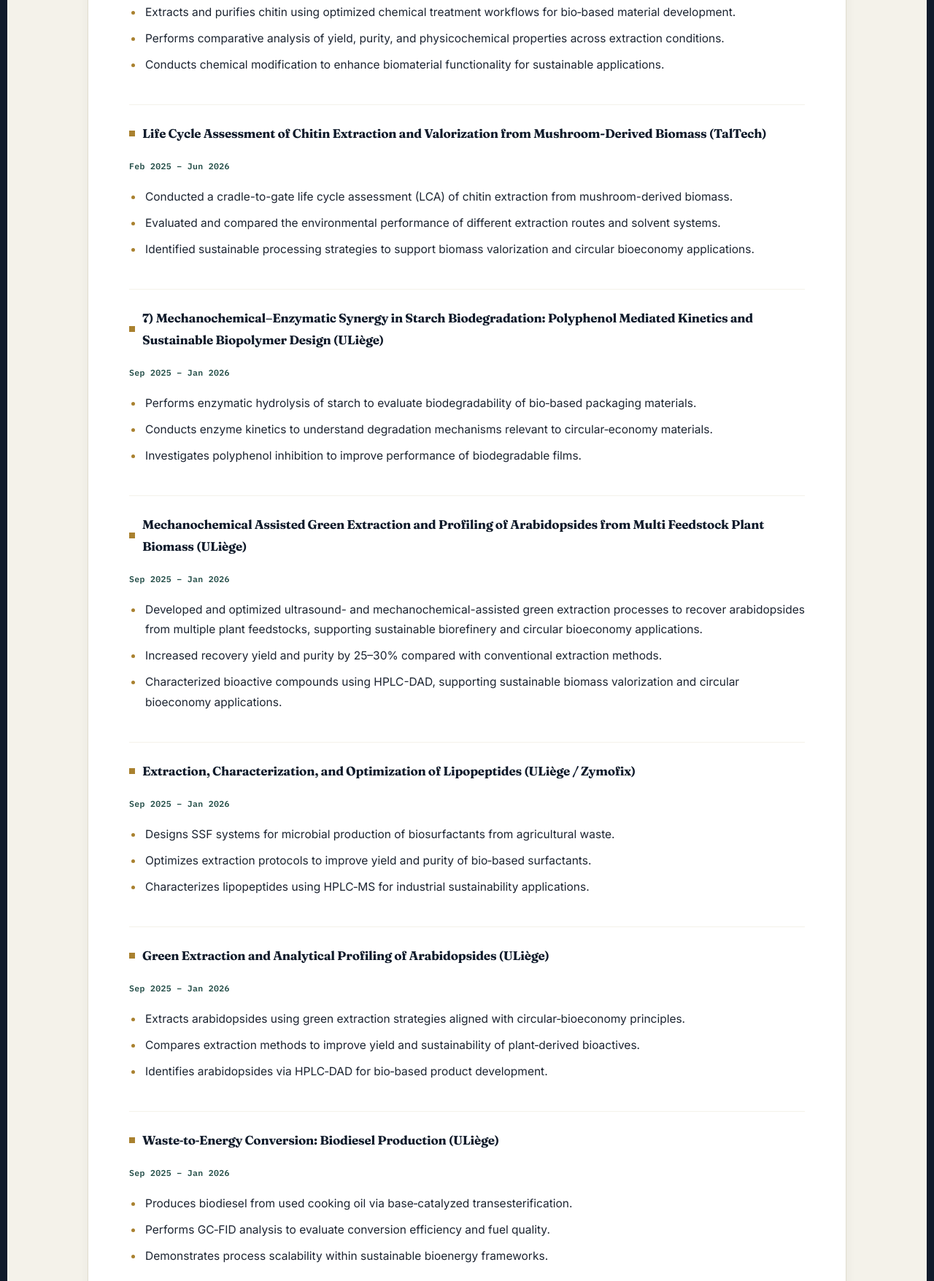
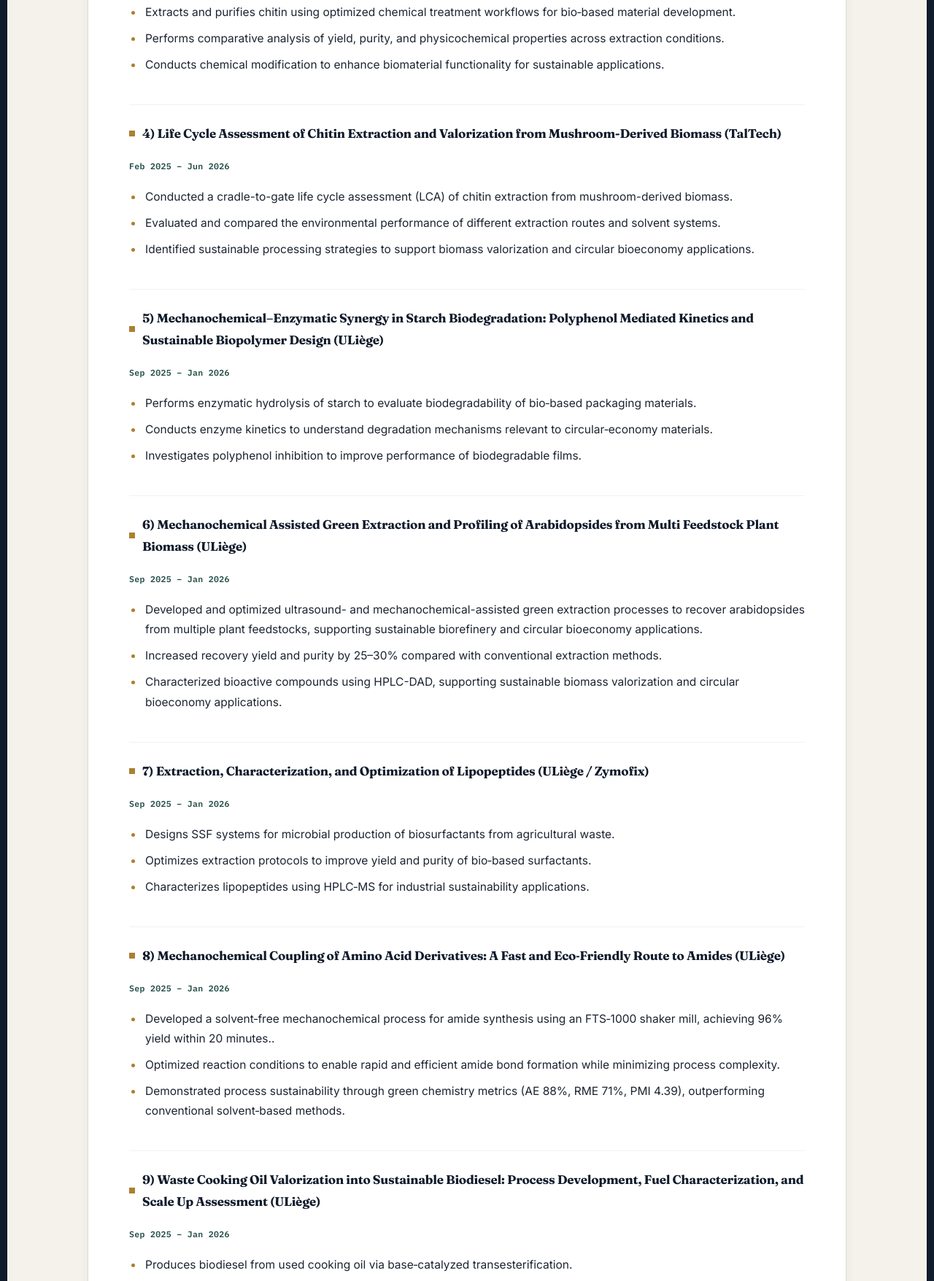
Before and after one commit to makhan7x-stack/muhammad-afaq-khan.github.io, a plain HTML site: page index.html in a window 1280 px wide. Shown: the part 6933-8689 px from the top of the page at 73% size. Drawn offline with Linux system fonts and the light colour scheme.

Commit message:
Update project numbering in index.html

```diff
--- a/index.html
+++ b/index.html
@@ -218,7 +218,7 @@
     <h2 class="section-title">Academic & Industrial Projects</h2>
 
     <div class="proj-block hover-card">
-        <h3>2)	Sustainability Project | Comprehensive LCA and TEA of Lab-Scale Lignin Extraction and PLA-Lignin Bio-composite Production (TalTech)</h3>
+        <h3>1)	Sustainability Project | Comprehensive LCA and TEA of Lab-Scale Lignin Extraction and PLA-Lignin Bio-composite Production (TalTech)</h3>
         <p><strong>May 2025 – September 2025</strong></p>
         <ul>
             <li>Conducts full LCA using OpenLCA to assess environmental impacts of lignin valorization within circular‑bioeconomy frameworks.</li>
@@ -229,7 +229,7 @@
     </div>
 
     <div class="proj-block hover-card">
-        <h3>1)	Green Line Project: Lignin based Advanced fillers for thermoplastics in 3D printing: A sustainable Approach to circular economy  (TalTech, URCA, ULiege)</h3>
+        <h3>2)	Green Line Project: Lignin based Advanced fillers for thermoplastics in 3D printing: A sustainable Approach to circular economy  (TalTech, URCA, ULiege)</h3>
         <p><strong>Aug 2024 – January 2026 </strong></p>
         <ul>
             <li>Develops biodegradable PLA‑lignin composites for sustainable additive manufacturing.</li>
@@ -249,7 +249,7 @@
     </div>
 
  <div class="proj-block hover-card">
-        <h3>Life Cycle Assessment of Chitin Extraction and Valorization from Mushroom-Derived Biomass (TalTech)</h3>
+        <h3>4)   Life Cycle Assessment of Chitin Extraction and Valorization from Mushroom-Derived Biomass (TalTech)</h3>
         <p><strong>Feb 2025 – Jun 2026</strong></p>
         <ul>
             <li>Conducted a cradle-to-gate life cycle assessment (LCA) of chitin extraction from mushroom-derived biomass.</li>
@@ -259,7 +259,7 @@
     </div>
 
     <div class="proj-block hover-card">
-        <h3>7)	Mechanochemical–Enzymatic Synergy in Starch Biodegradation: Polyphenol Mediated Kinetics and Sustainable Biopolymer Design  (ULiège)</h3>
+        <h3>5)	Mechanochemical–Enzymatic Synergy in Starch Biodegradation: Polyphenol Mediated Kinetics and Sustainable Biopolymer Design  (ULiège)</h3>
         <p><strong>Sep 2025 – Jan 2026</strong></p>
         <ul>
             <li>Performs enzymatic hydrolysis of starch to evaluate biodegradability of bio‑based packaging materials.</li>
@@ -269,7 +269,7 @@
     </div>
 
     <div class="proj-block hover-card">
-        <h3>Mechanochemical Assisted Green Extraction and Profiling of Arabidopsides from Multi Feedstock Plant Biomass  (ULiège)</h3>
+        <h3>6)  Mechanochemical Assisted Green Extraction and Profiling of Arabidopsides from Multi Feedstock Plant Biomass  (ULiège)</h3>
         <p><strong>Sep 2025 – Jan 2026</strong></p>
         <ul>
             <li>Developed and optimized ultrasound- and mechanochemical-assisted green extraction processes to recover arabidopsides from multiple plant feedstocks, supporting sustainable biorefinery and circular bioeconomy applications.</li>
@@ -279,7 +279,7 @@
     </div>
 
     <div class="proj-block hover-card">
-        <h3>Extraction, Characterization, and Optimization of Lipopeptides (ULiège / Zymofix)</h3>
+        <h3>7)  Extraction, Characterization, and Optimization of Lipopeptides (ULiège / Zymofix)</h3>
         <p><strong>Sep 2025 – Jan 2026</strong></p>
         <ul>
             <li>Designs SSF systems for microbial production of biosurfactants from agricultural waste.</li>
@@ -289,17 +289,17 @@
     </div>
 
     <div class="proj-block hover-card">
-        <h3>Green Extraction and Analytical Profiling of Arabidopsides (ULiège)</h3>
+        <h3>8)  Mechanochemical Coupling of Amino Acid Derivatives: A Fast and Eco‑Friendly Route to Amides (ULiège)</h3>
         <p><strong>Sep 2025 – Jan 2026</strong></p>
         <ul>
-            <li>Extracts arabidopsides using green extraction strategies aligned with circular‑bioeconomy principles.</li>
-            <li>Compares extraction methods to improve yield and sustainability of plant‑derived bioactives.</li>
-            <li>Identifies arabidopsides via HPLC‑DAD for bio‑based product development.</li>
+            <li>Developed a solvent‑free mechanochemical process for amide synthesis using an FTS‑1000 shaker mill, achieving 96% yield within 20 minutes..</li>
+            <li>Optimized reaction conditions to enable rapid and efficient amide bond formation while minimizing process complexity.</li>
+            <li>Demonstrated process sustainability through green chemistry metrics (AE 88%, RME 71%, PMI 4.39), outperforming conventional solvent‑based methods.</li>
         </ul>
     </div>
 
     <div class="proj-block hover-card">
-        <h3>Waste‑to‑Energy Conversion: Biodiesel Production (ULiège)</h3>
+        <h3>9) Waste Cooking Oil Valorization into Sustainable Biodiesel: Process Development, Fuel Characterization, and Scale Up Assessment (ULiège)</h3>
         <p><strong>Sep 2025 – Jan 2026</strong></p>
         <ul>
             <li>Produces biodiesel from used cooking oil via base‑catalyzed transesterification.</li>
@@ -309,7 +309,7 @@
     </div>
 
     <div class="proj-block hover-card">
-        <h3>Banana Peels as Sustainable Feedstock for Biopolymer Production (Reims)</h3>
+        <h3>10)  Banana Peel Valorization for Sustainable Biopolymer Production: Fermentation Process Development and Material Property Evaluation (Reims)</h3>
         <p><strong>Sep 2024 – Jan 2025</strong></p>
         <ul>
             <li>Converts banana peels into biopolymers through microbial fermentation.</li>
@@ -319,7 +319,7 @@
     </div>
 
     <div class="proj-block hover-card">
-        <h3>Bioethanol Production from Starch and Wheat Bran (Reims)</h3>
+        <h3>11)  Agricultural Residue Valorization for Sustainable Bioethanol Production: Process Optimization and Fermentation Performance Assessment (Reims)</h3>
         <p><strong>Sep 2024 – Jan 2025</strong></p>
         <ul>
             <li>Produces bioethanol using biochemical fermentation of agricultural waste.</li>
@@ -329,7 +329,7 @@
     </div>
 
     <div class="proj-block hover-card">
-        <h3>Biocatalytic Synthesis of FAEE from Rapeseed Oil (Reims)</h3>
+        <h3>12)  Biocatalytic Production of Fatty Acid Ethyl Esters (FAEE) from Rapeseed Oil: Enzymatic Biodiesel Synthesis and Process Optimization (Reims)</h3>
         <p><strong>Oct 2024 – Jan 2025</strong></p>
         <ul>
             <li>Synthesizes FAEE using immobilized lipase for sustainable biodiesel production.</li>
```
